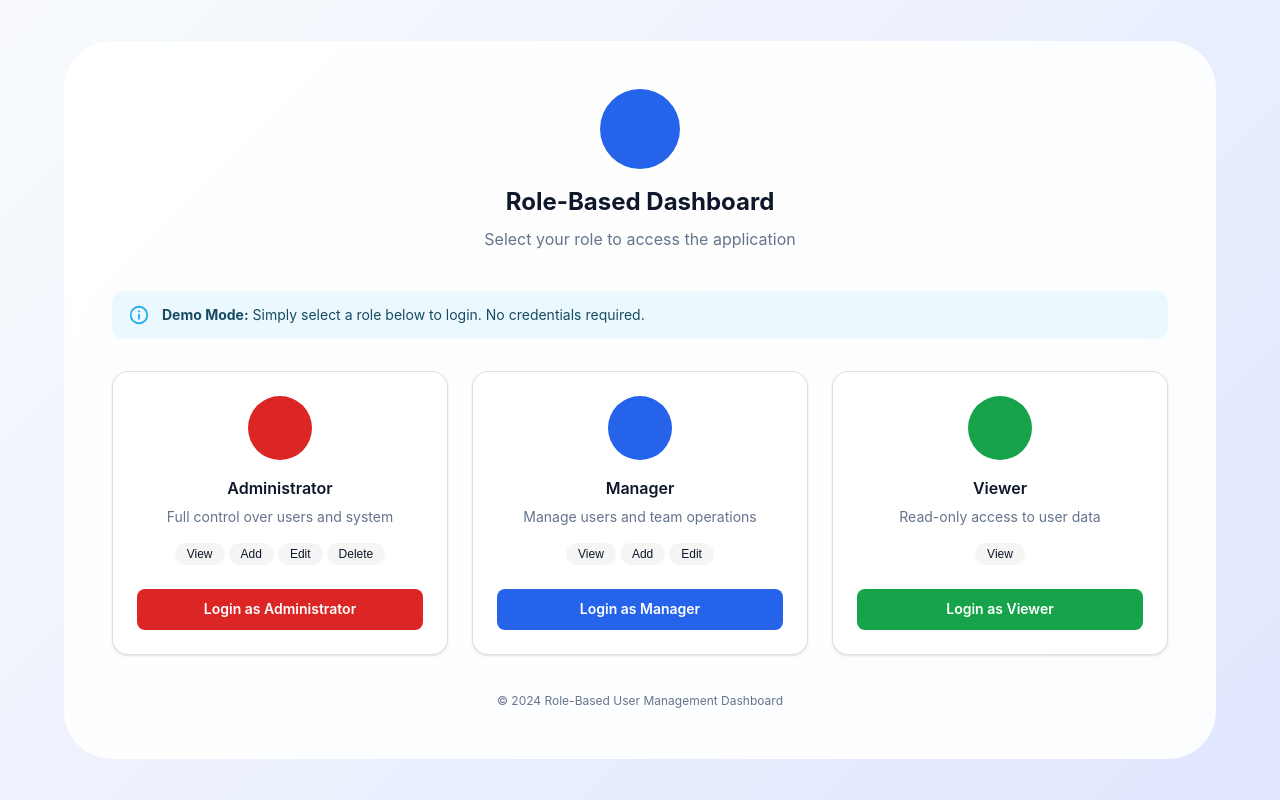
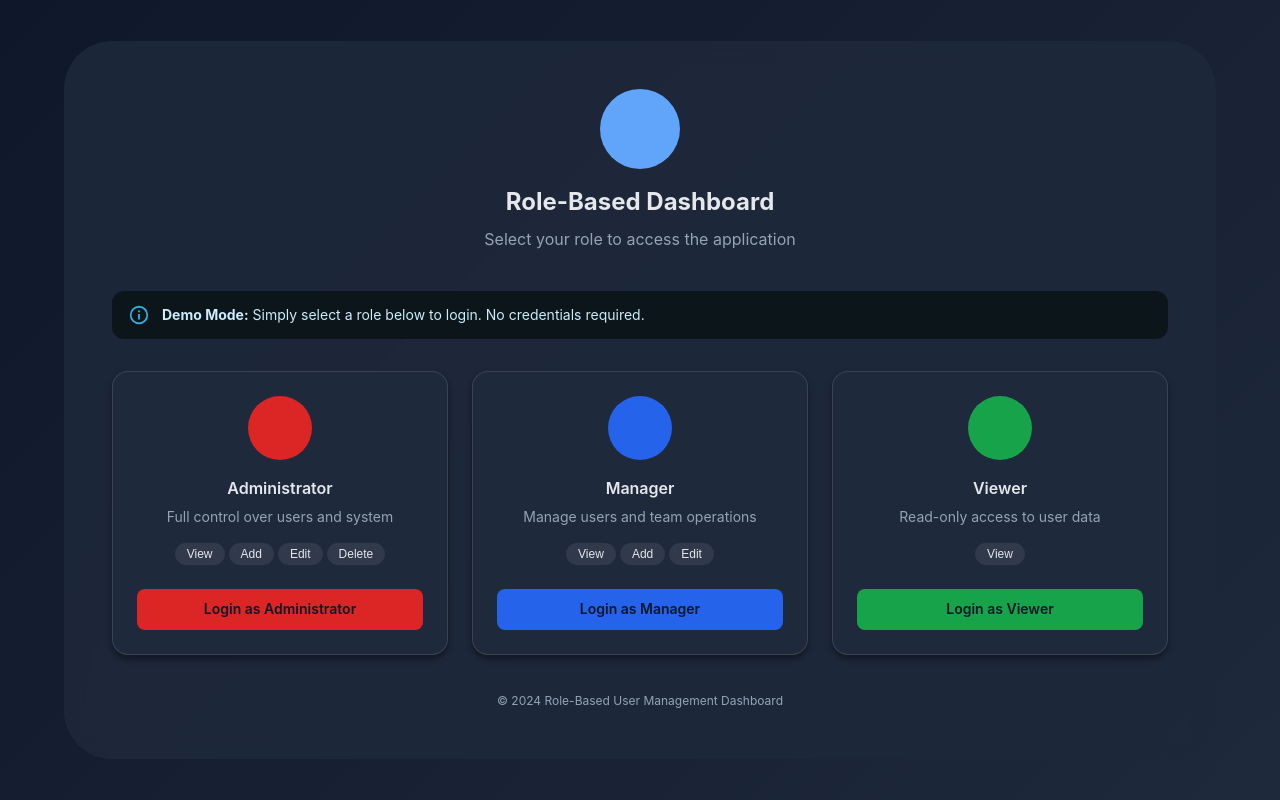
Before and after one commit to koks-AI-hub/role-based-user-dashboard, a React (Vite) app: page /login in a window 1280 px wide. Built offline with nearby package versions, Linux system fonts and the light colour scheme; some icons are missing.

Commit message:
feat: Change default theme to dark navy mode

```diff
--- a/src/contexts/ThemeContext.jsx
+++ b/src/contexts/ThemeContext.jsx
@@ -12,7 +12,7 @@ import { STORAGE_KEYS } from '../config/constants';
 export const ThemeContext = createContext(null);
 
 export const ThemeProvider = ({ children }) => {
-    const [mode, setMode] = useState('light');
+    const [mode, setMode] = useState('dark'); // Changed default to dark
 
     /**
      * Initialize theme mode from localStorage
@@ -21,6 +21,10 @@ export const ThemeProvider = ({ children }) => {
         const savedMode = localStorage.getItem(STORAGE_KEYS.THEME_MODE);
         if (savedMode && (savedMode === 'light' || savedMode === 'dark')) {
             setMode(savedMode);
+        } else {
+            // Set dark as default if no saved preference
+            setMode('dark');
+            localStorage.setItem(STORAGE_KEYS.THEME_MODE, 'dark');
         }
     }, []);
 
--- a/src/index.css
+++ b/src/index.css
@@ -20,8 +20,9 @@ body {
   font-family: 'Inter', 'Roboto', 'Helvetica', 'Arial', sans-serif;
   -webkit-font-smoothing: antialiased;
   -moz-osx-font-smoothing: grayscale;
-  background-color: #F8FAFC;
+  background-color: #0F172A;
   min-height: 100vh;
+  color: #E5E7EB;
 }
 
 code {
```
